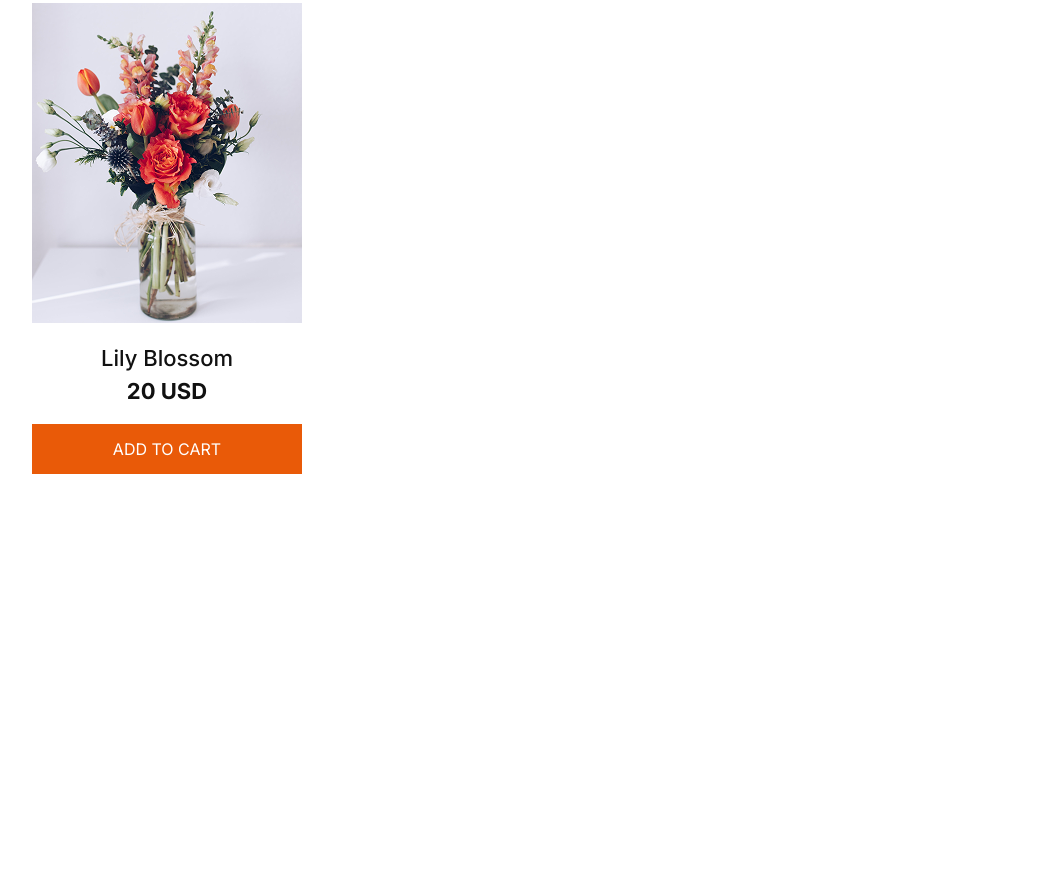
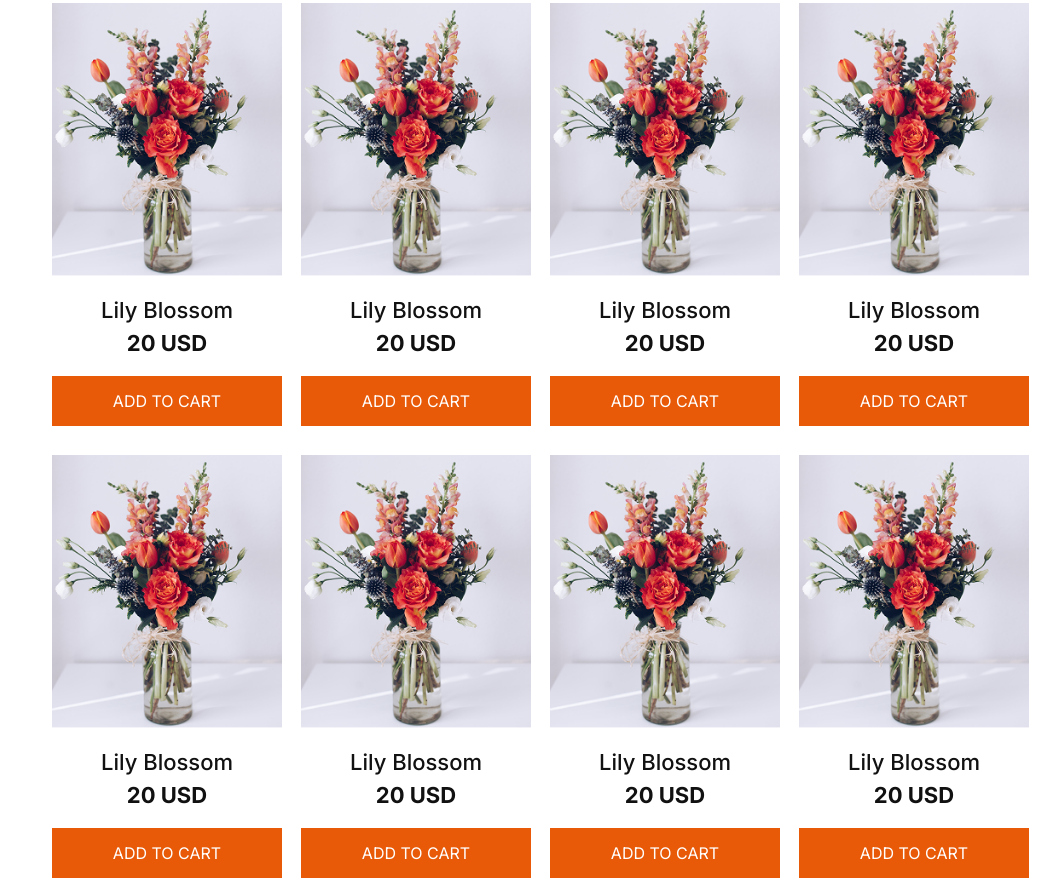
Before and after one commit to saudanoor/Responsive-Flowers, a plain HTML site: page index.html in a window 1280 px wide. Shown: the part 824-1716 px from the top of the page, without its empty margins (118-1178 px from the left). Before the commit the page ends 1298 px from the top, so only its background shows below. Drawn offline with nearby package versions, Linux system fonts and the light colour scheme.

Commit message:
cards section done

```diff
--- a/index.html
+++ b/index.html
@@ -62,8 +62,99 @@
 
 
          <section class="mt-12">
-            <div class="Cards">
-                <div class="card-1 w-[171px] h-[340.5px] lg:w-[270px] lg:h[485px] gap-[20px]">
+            <div class="Cards grid grid-cols-2 lg:grid-cols-4 gap-4  ">
+                <div class="card-1 w-[171px] h-[340.5px] lg:w-[270px] lg:h[485px] gap-[20px] lg:px-5 lg:mb-24">
+                    <img src="assets/sample-flower-image.png" alt="">
+
+                    <div class="flex flex-col gap-[0px] my-4 ">
+                        <p class="text-[#111111] font-[500] text-center text-[16px] lg:text-[22px]">Lily Blossom</p>
+                        <p class="text-[#111111] font-bold text-center text-[16px] lg:text-[22px]">20 USD</p>
+                    </div>
+
+                   <button class="text-center btn bg-[#E95A08] text-white w-full h-[50px] text-[16px]
+                    ">ADD TO CART</button>
+
+                </div>
+
+                <div class="card-2 w-[171px] h-[340.5px] lg:w-[270px] lg:h[485px] gap-[20px] lg:px-5 lg:mb-24">
+                    <img src="assets/sample-flower-image.png" alt="">
+
+                    <div class="flex flex-col gap-[0px] my-4 ">
+                        <p class="text-[#111111] font-[500] text-center text-[16px] lg:text-[22px]">Lily Blossom</p>
+                        <p class="text-[#111111] font-bold text-center text-[16px] lg:text-[22px]">20 USD</p>
+                    </div>
+
+                   <button class="text-center btn bg-[#E95A08] text-white w-full h-[50px] text-[16px]
+                    ">ADD TO CART</button>
+
+                </div>
+
+                <div class="card-3 w-[171px] h-[340.5px] lg:w-[270px] lg:h[485px] gap-[20px] lg:px-5 lg:mb-24">
+                    <img src="assets/sample-flower-image.png" alt="">
+
+                    <div class="flex flex-col gap-[0px] my-4 ">
+                        <p class="text-[#111111] font-[500] text-center text-[16px] lg:text-[22px]">Lily Blossom</p>
+                        <p class="text-[#111111] font-bold text-center text-[16px] lg:text-[22px]">20 USD</p>
+                    </div>
+
+                   <button class="text-center btn bg-[#E95A08] text-white w-full h-[50px] text-[16px]
+                    ">ADD TO CART</button>
+
+                </div>
+
+                <div class="card-4 w-[171px] h-[340.5px] lg:w-[270px] lg:h[485px] gap-[20px] lg:px-5 lg:mb-24">
+                    <img src="assets/sample-flower-image.png" alt="">
+
+                    <div class="flex flex-col gap-[0px] my-4 ">
+                        <p class="text-[#111111] font-[500] text-center text-[16px] lg:text-[22px]">Lily Blossom</p>
+                        <p class="text-[#111111] font-bold text-center text-[16px] lg:text-[22px]">20 USD</p>
+                    </div>
+
+                   <button class="text-center btn bg-[#E95A08] text-white w-full h-[50px] text-[16px]
+                    ">ADD TO CART</button>
+
+                </div>
+
+                <div class="card-5 w-[171px] h-[340.5px] lg:w-[270px] lg:h[485px] gap-[20px] lg:px-5 lg:mb-24">
+                    <img src="assets/sample-flower-image.png" alt="">
+
+                    <div class="flex flex-col gap-[0px] my-4 ">
+                        <p class="text-[#111111] font-[500] text-center text-[16px] lg:text-[22px]">Lily Blossom</p>
+                        <p class="text-[#111111] font-bold text-center text-[16px] lg:text-[22px]">20 USD</p>
+                    </div>
+
+                   <button class="text-center btn bg-[#E95A08] text-white w-full h-[50px] text-[16px]
+                    ">ADD TO CART</button>
+
+                </div>
+
+                <div class="card-6 w-[171px] h-[340.5px] lg:w-[270px] lg:h[485px] gap-[20px] lg:px-5 lg:mb-24">
+                    <img src="assets/sample-flower-image.png" alt="">
+
+                    <div class="flex flex-col gap-[0px] my-4 ">
+                        <p class="text-[#111111] font-[500] text-center text-[16px] lg:text-[22px]">Lily Blossom</p>
+                        <p class="text-[#111111] font-bold text-center text-[16px] lg:text-[22px]">20 USD</p>
+                    </div>
+
+                   <button class="text-center btn bg-[#E95A08] text-white w-full h-[50px] text-[16px]
+                    ">ADD TO CART</button>
+
+                </div>
+
+                <div class="card-7 w-[171px] h-[340.5px] lg:w-[270px] lg:h[485px] gap-[20px] lg:px-5 lg:mb-24">
+                    <img src="assets/sample-flower-image.png" alt="">
+
+                    <div class="flex flex-col gap-[0px] my-4 ">
+                        <p class="text-[#111111] font-[500] text-center text-[16px] lg:text-[22px]">Lily Blossom</p>
+                        <p class="text-[#111111] font-bold text-center text-[16px] lg:text-[22px]">20 USD</p>
+                    </div>
+
+                   <button class="text-center btn bg-[#E95A08] text-white w-full h-[50px] text-[16px]
+                    ">ADD TO CART</button>
+
+                </div>
+
+                <div class="card-8 w-[171px] h-[340.5px] lg:w-[270px] lg:h[485px] gap-[20px] lg:px-5 lg:mb-24">
                     <img src="assets/sample-flower-image.png" alt="">
 
                     <div class="flex flex-col gap-[0px] my-4 ">
```
